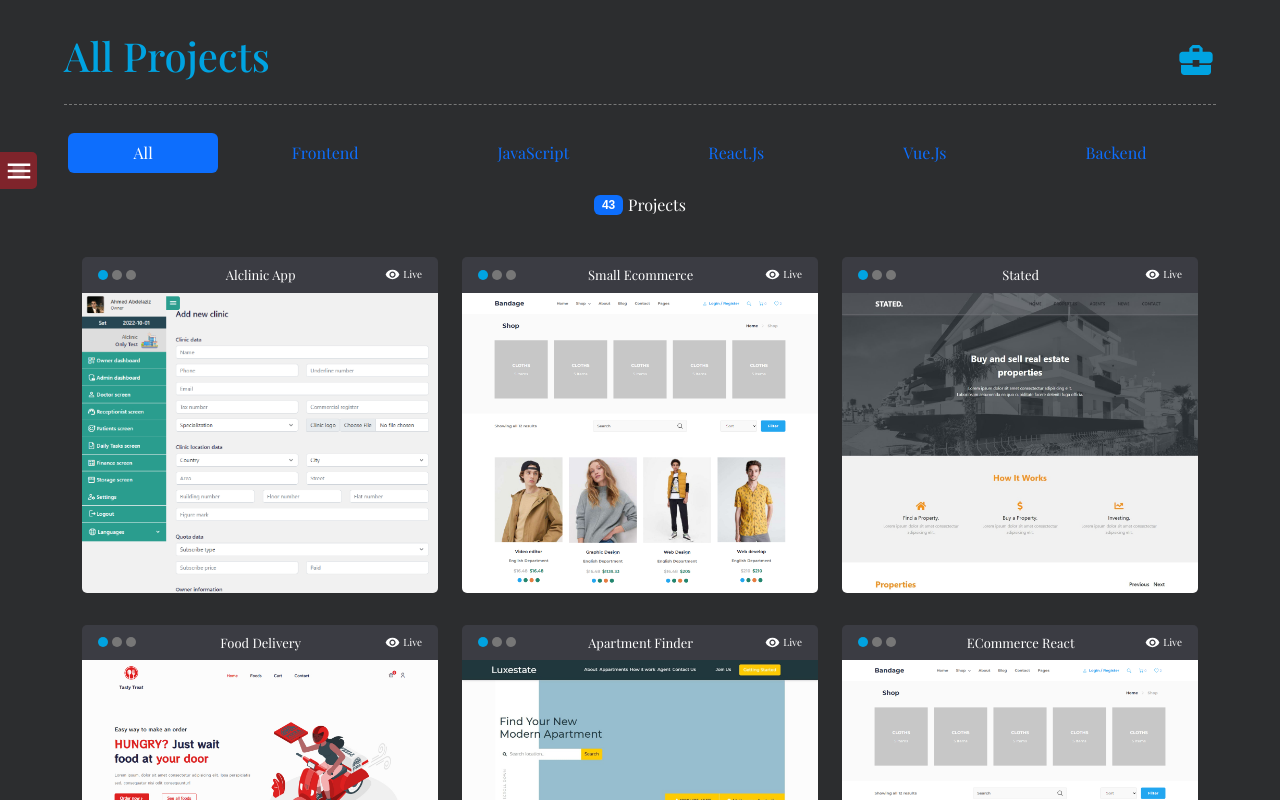
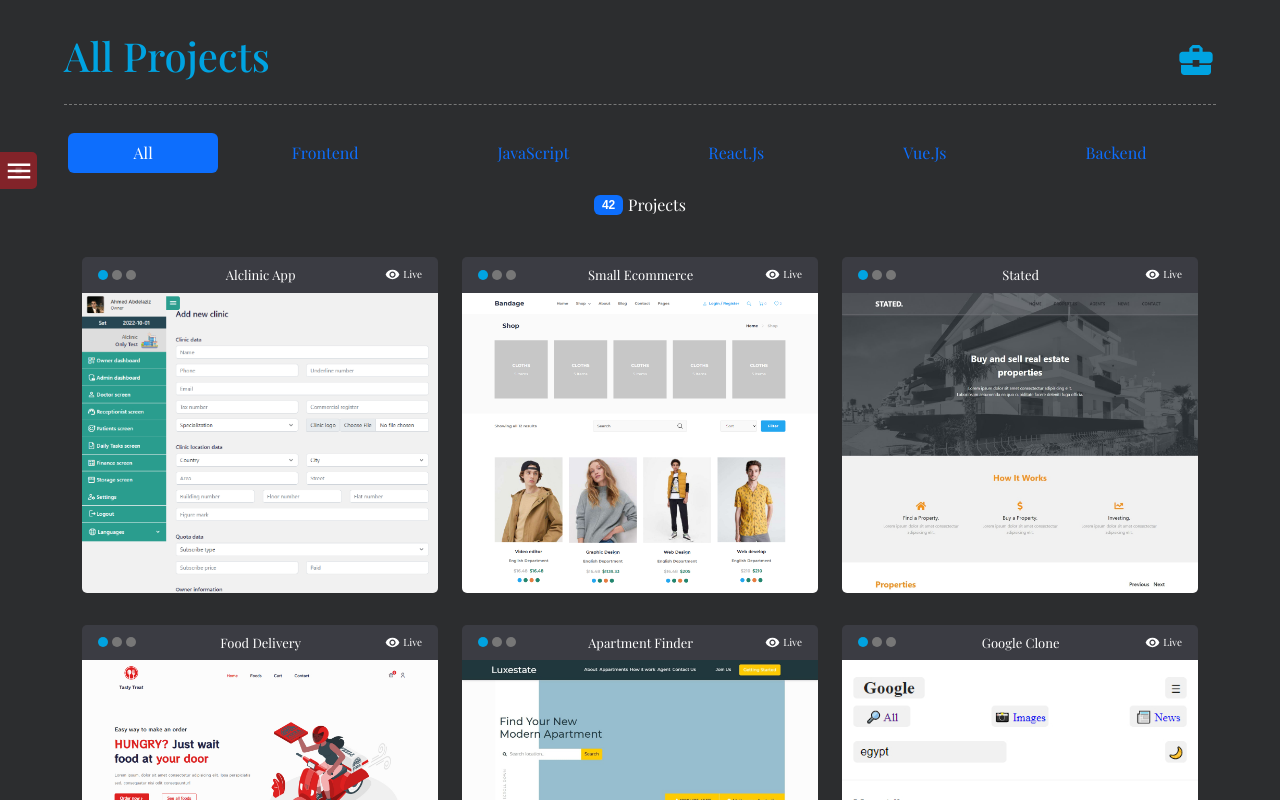
Before and after one commit to Aziz3010/aziz-website, a React (Create React App) app: page /ap in a window 1280 px wide. Shown: the top 800 px of the page. Built offline with nearby package versions, Linux system fonts and the light colour scheme.

Commit message:
add new real pro

```diff
--- a/src/Pages/AllProjects/MyProjectsJSON.js
+++ b/src/Pages/AllProjects/MyProjectsJSON.js
@@ -40,7 +40,6 @@ import I39 from "../../images/projects/food-delivery.jpg";
 import I40 from "../../images/projects/crudsbyreact.jpg";
 import I41 from "../../images/projects/small_ecommerce.jpg";
 import I42 from "../../images/projects/alclinicDashboard.jpg";
-import I43 from "../../images/projects/small-e-commerce.jpg";
 
 const projects = [
   {
@@ -53,7 +52,7 @@ const projects = [
   {
     'name': "small Ecommerce",
     'live_link': "https://small-e-commerce-two.vercel.app/shop",
-    'pic': I43,
+    'pic': I41,
     'project_name': "small Ecommerce",
     'technology': "React.Js",
   },
@@ -77,13 +76,6 @@ const projects = [
     'pic': I2,
     'project_name': "Apartment Finder",
     'technology': "Frontend",
-  },
-  {
-    'name': "eCommerce react",
-    'live_link': "https://small-e-commerce-two.vercel.app/shop",
-    'pic': I41,
-    'project_name': "eCommerce react",
-    'technology': "React.Js",
   },
   {
     'name': "Google clone",
```
